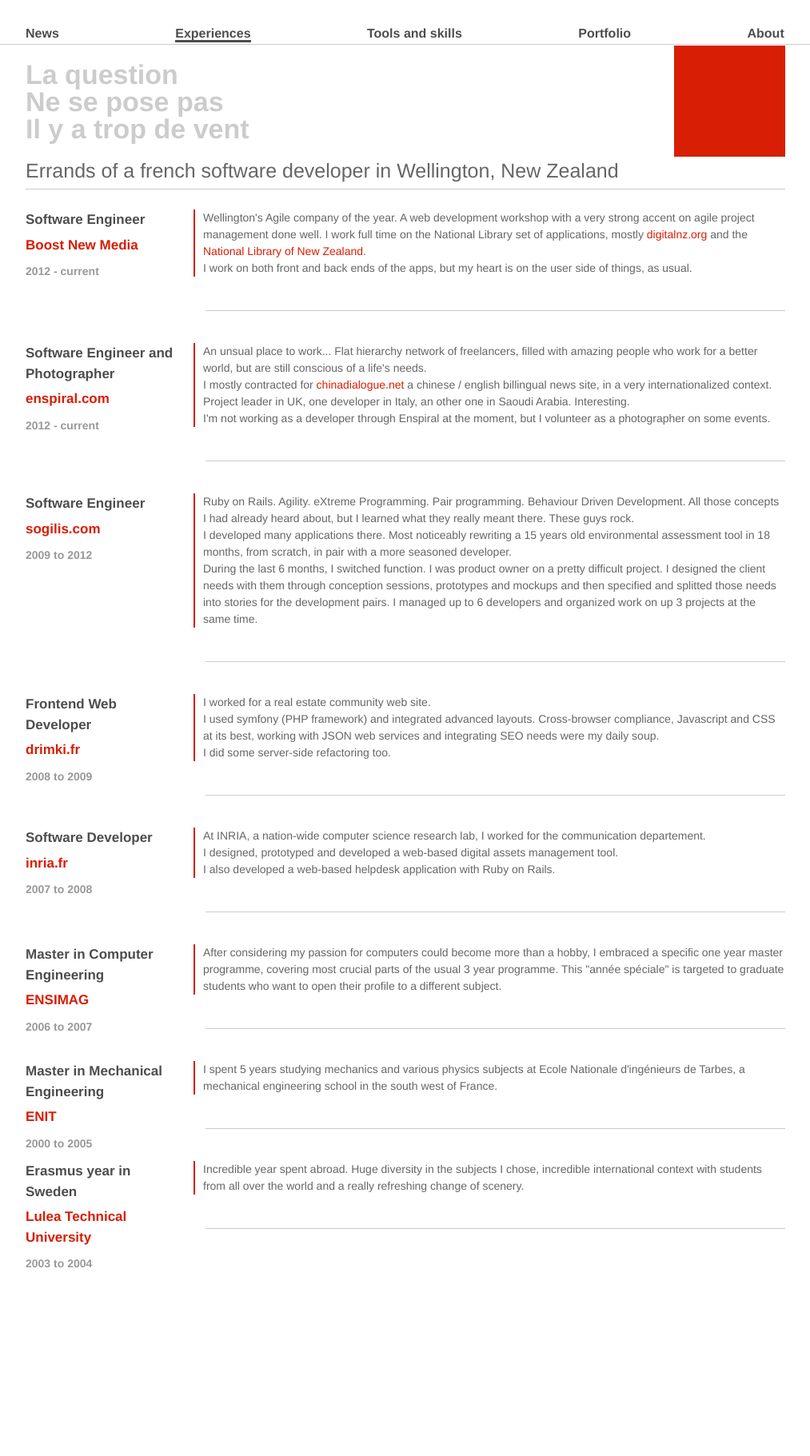
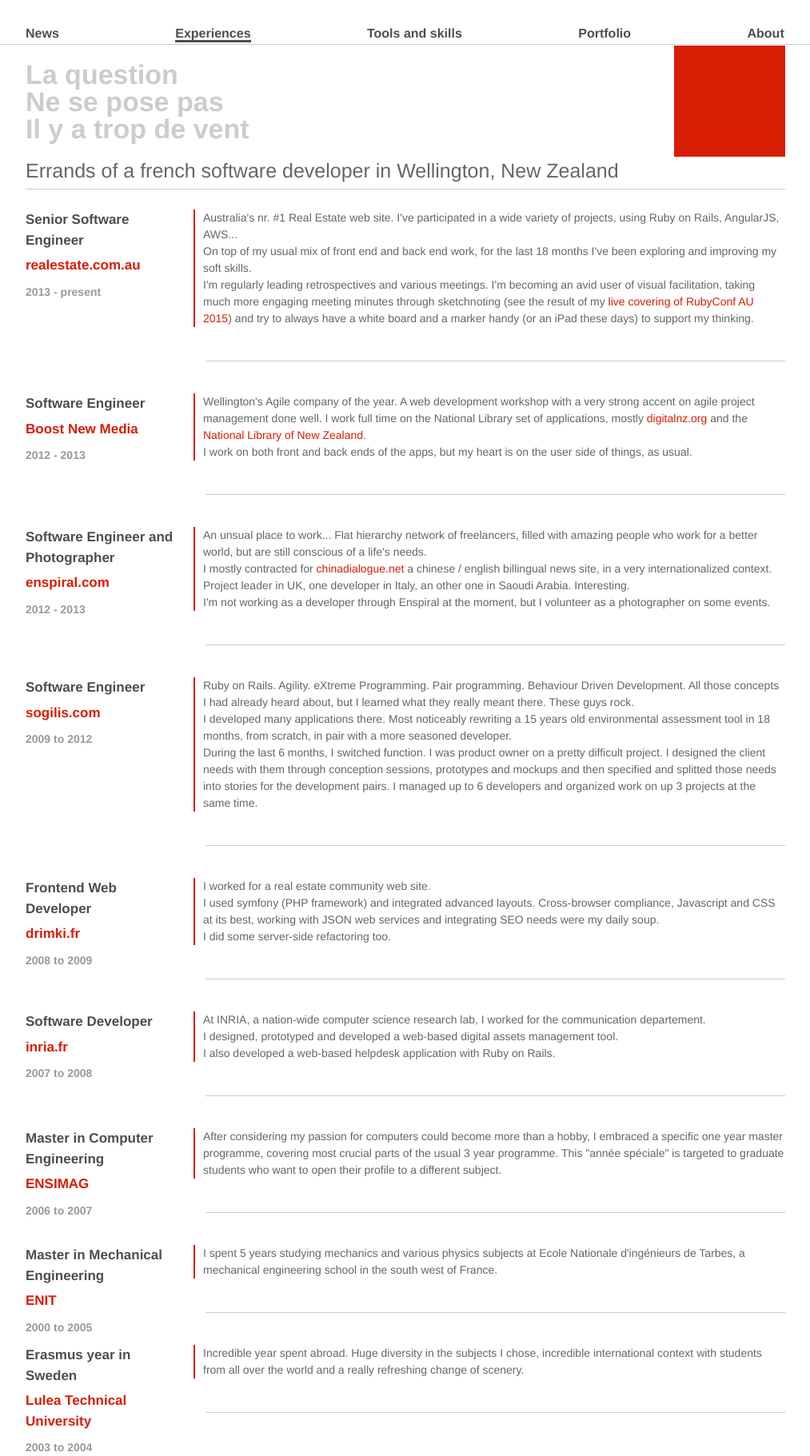
Before and after one commit to vaevictis/vaevictis.github.com, a Jekyll site: the page built from experiences.html, in a window 1280 px wide. Shown: the whole page at 80% size, without its empty margins (133-1146 px from the left). Built offline with Jekyll 4.4.1, drawn with Linux system fonts in a browser that asks for light colours; nearby versions of some CDN libraries; before the commit the page ends 1591 px from its top, so only the background shows below that.

Commit message:
Update experiences page

```diff
--- a/experiences.html
+++ b/experiences.html
@@ -7,8 +7,24 @@
 
 <ul id="experiences">
    <li>
+    <h3>Senior Software Engineer<a href="http://www.realestate.com.au">realestate.com.au</a></h3>
+    <h4>2013 - present</h4>
+    <p>
+      Australia's nr. #1 Real Estate web site. I've participated in a wide variety of projects, using Ruby on Rails, AngularJS, AWS...
+    </p>
+    <p>
+      On top of my usual mix of front end and back end work, for the last 18 months I've been exploring and improving my soft skills.
+    </p>
+
+    <p>
+      I'm regularly leading retrospectives and various meetings. I'm becoming an avid user of visual facilitation, taking much more engaging meeting minutes through sketchnoting (see the result of my <a href="http://vaevictis.smugmug.com/Australia/Rubyconf-oz-15-sketchnotes">live covering of RubyConf AU 2015</a>) and try to always have a white board and a marker handy (or an iPad these days) to support my thinking.
+    </p>
+    <p class="tags" />
+  </li>
+
+  <li>
     <h3>Software Engineer<a href="http://www.boost.co.nz">Boost New Media</a></h3>
-    <h4>2012 - current</h4>
+    <h4>2012 - 2013</h4>
     <p>
       Wellington's Agile company of the year. A web development workshop with a very strong accent on agile project management done well. I work full time on the National Library set of applications, mostly <a href="http://digitalnz.org">digitalnz.org</a> and the <a href="http://natlib.govt.nz">National Library of New Zealand</a>.
     </p>
@@ -20,7 +36,7 @@
 
    <li>
     <h3>Software Engineer and Photographer<a href="http://www.enspiral.com">enspiral.com</a></h3>
-    <h4>2012 - current</h4>
+    <h4>2012 - 2013</h4>
     <p>
       An unsual place to work... Flat hierarchy network of freelancers, filled with amazing people who work for a better world, but are still conscious of a life's needs.
     </p>
```
